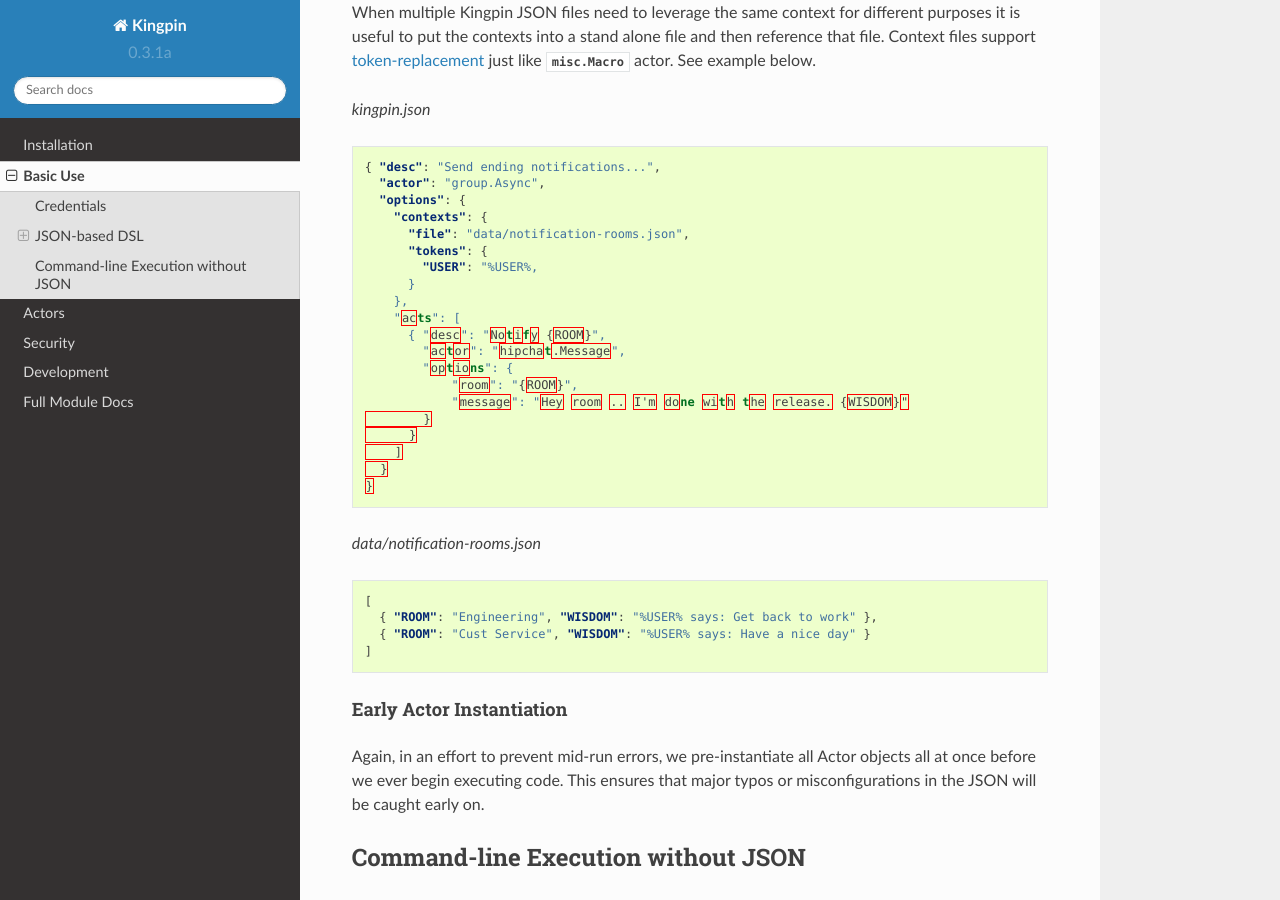
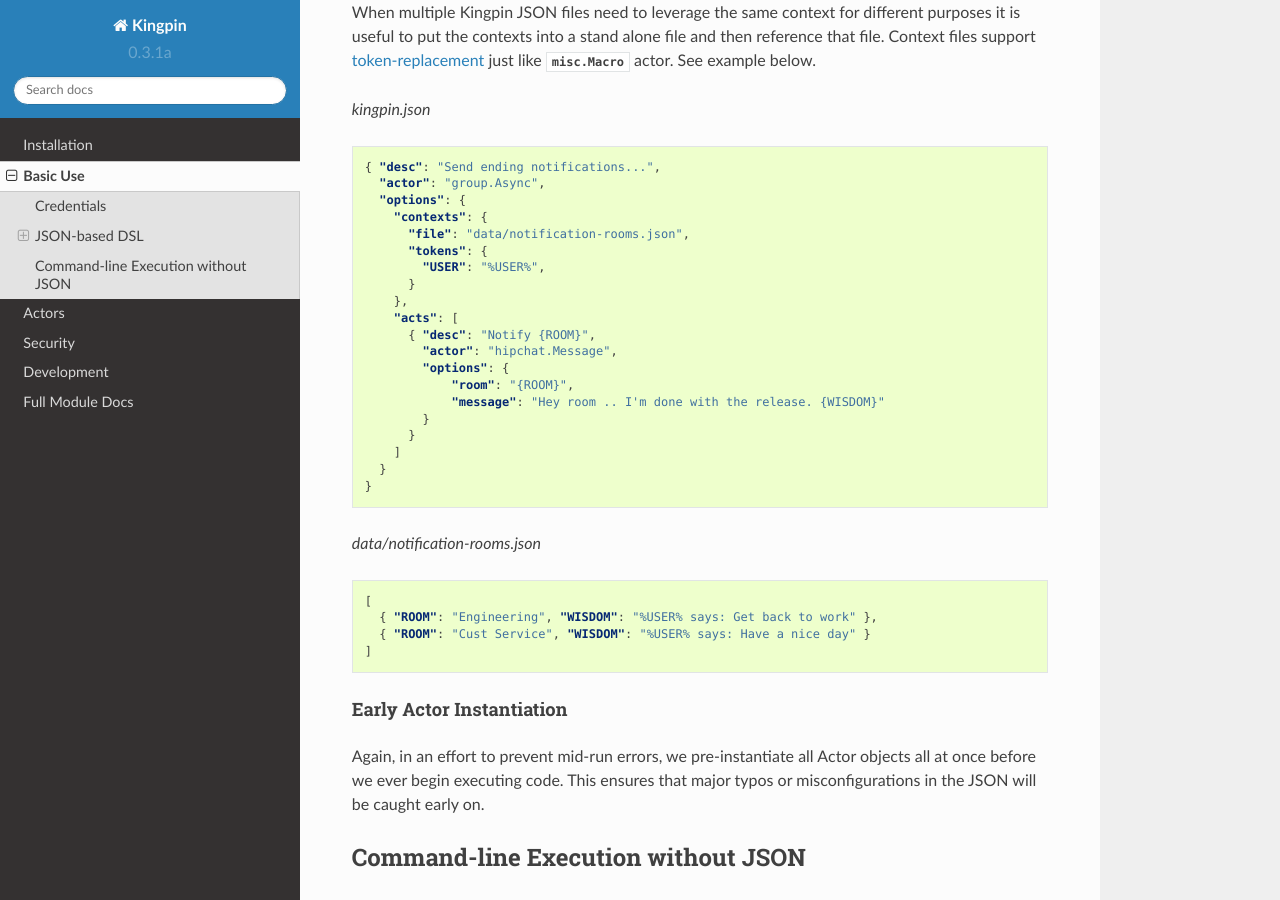
Before and after one commit to Nextdoor/kingpin, a Sphinx documentation site: the page built from docs/basicuse.rst, in a window 1280 px wide and 900 px high, scrolled down 6446 px. Built offline with Sphinx 7.4.7 and the Read the Docs theme 2.0.0, drawn with Linux system fonts in a browser that asks for light colours; formulas are drawn with MathJax 3; some of the changed text lies outside the part shown.

Commit message:
Fix documentation code-block bugs with latest Sphinx.
Sphinx 1.3.5 is much more sensitive to the LaTeX parser failing to
highlight due to formatting issues. Two bug fixes in our docs here to
help make the Sphinx happy again.

```diff
--- a/docs/basicuse.rst
+++ b/docs/basicuse.rst
@@ -1,7 +1,7 @@
 Basic Use
 ---------
 
-.. code-block:: bash
+.. code-block:: guess
 
     $ kingpin --help
     Usage: kingpin [json file] <options>
@@ -356,7 +356,7 @@
         "contexts": {
           "file": "data/notification-rooms.json",
           "tokens": {
-            "USER": "%USER%,
+            "USER": "%USER%",
           }
         },
         "acts": [
```
